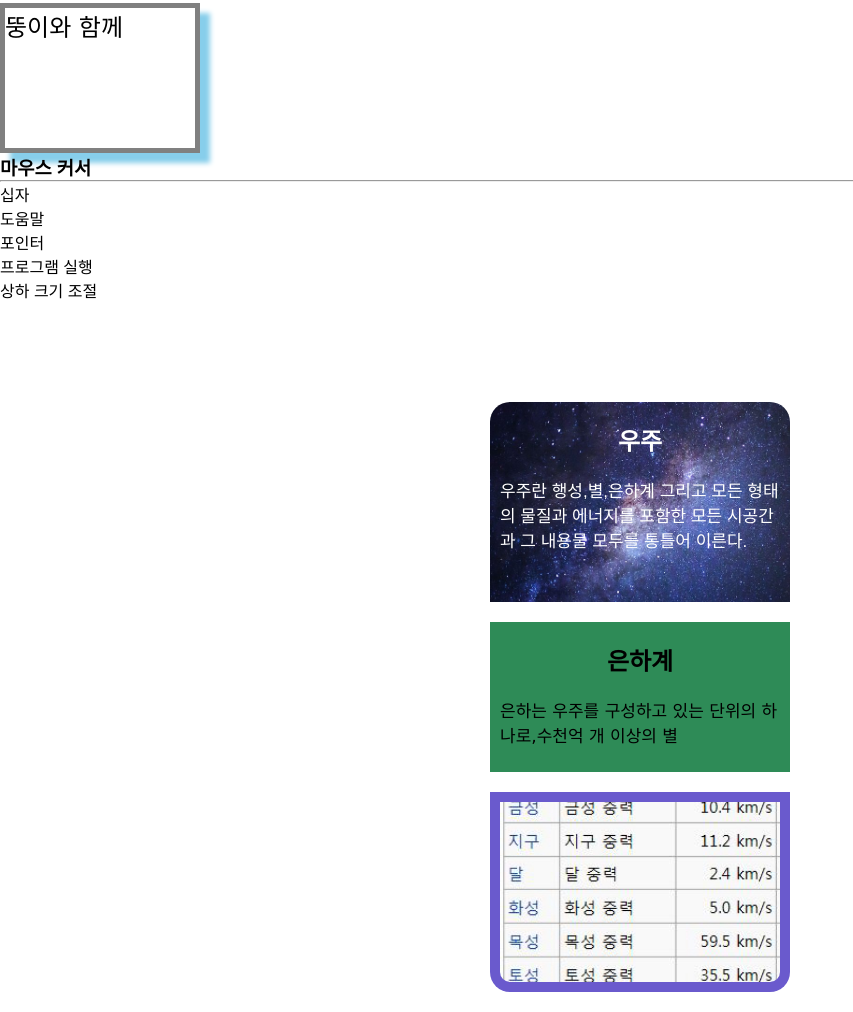
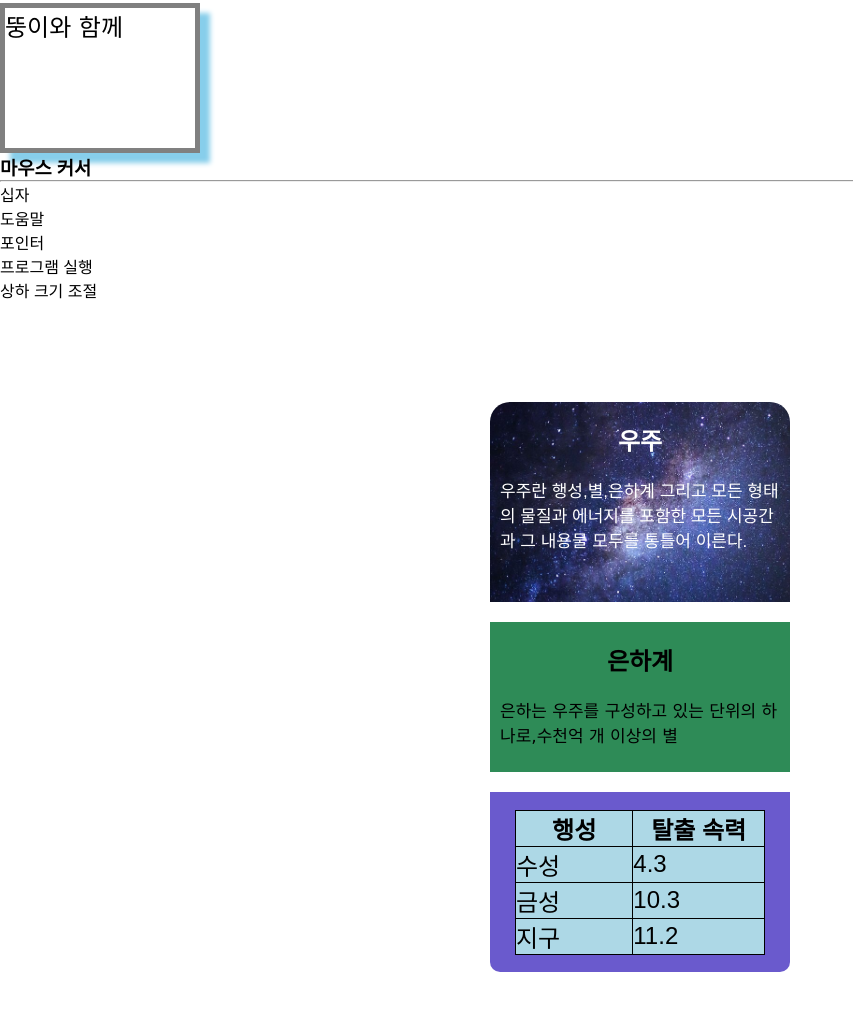
Before and after one commit to kimggor/Acorn, a plain HTML site: page 20240703/shadow.html in a window 1280 px wide. Shown: the part 427-1439 px from the top of the page, without its empty margins (0-853 px from the left). Drawn offline with Linux system fonts and the light colour scheme.

Commit message:
20240703

```diff
--- a/20240703/shadow.html
+++ b/20240703/shadow.html
@@ -99,16 +99,24 @@
         border-radius: 0 0 20px 20px;
         margin-bottom: 20px;
       }
-      .anal .anal-img-box {
-        width: 100%;
-        height: 200px;
-        padding: 10px;
-      }
-      .anal .anal-img-box img {
-        width: 100%;
+
+      .anal {
+        width: 300px;
         height: 180px;
         object-fit: cover;
         border-radius: 0 0 10px 10px;
+        display: flex;
+        justify-content: center;
+        align-items: center;
+      }
+      tr,
+      table,
+      td,
+      th {
+        border: 1px solid #000;
+        border-collapse: collapse;
+        background-color: lightblue;
+        width: 250px;
       }
     </style>
   </head>
@@ -146,9 +154,24 @@
         </div>
       </div>
       <div class="anal">
-        <div class="anal-img-box">
-          <img src="../images/탈출.jpg" alt="" />
-        </div>
+        <table>
+          <tr>
+            <th>행성</th>
+            <th>탈출 속력</th>
+          </tr>
+          <tr>
+            <td>수성</td>
+            <td>4.3</td>
+          </tr>
+          <tr>
+            <td>금성</td>
+            <td>10.3</td>
+          </tr>
+          <tr>
+            <td>지구</td>
+            <td>11.2</td>
+          </tr>
+        </table>
       </div>
     </div>
   </body>
```
